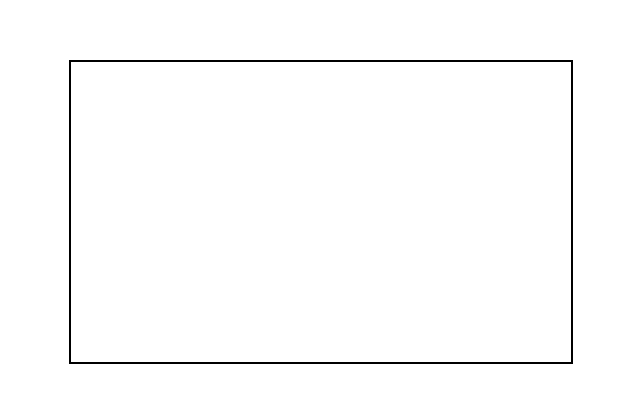
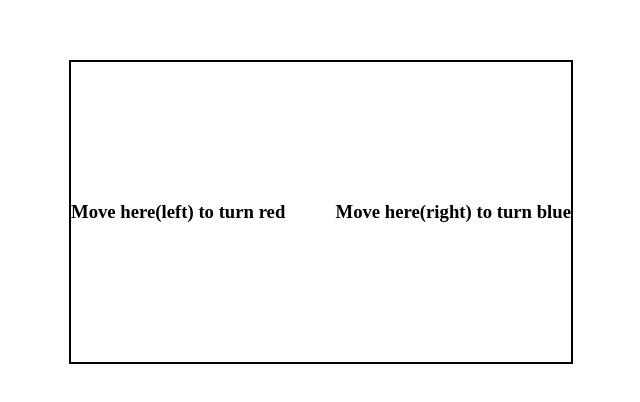
Before and after one commit to vsraju1/JavaScriptProjects, a website: page Project 12(Rectangle Changes)/index.html in a window 1280 px wide. Shown: the part 188-590 px from the top of the page, without its empty margins (319-959 px from the left). Drawn offline with Linux system fonts and the light colour scheme.

Commit message:
Add files via upload

```diff
--- a/Project 12(Rectangle Changes)/index.html
+++ b/Project 12(Rectangle Changes)/index.html
@@ -7,7 +7,11 @@
     <link rel="stylesheet" href="style.css">
 </head>
 <body>
-    <div id="box"></div>
+    <div id="box">
+        <h3>Move here(left) to turn red</h3>
+        <h3>Move here(right) to turn blue</h3>
+
+    </div>
 <script src="./script.js"></script>
 </body>
 </html>
--- a/Project 12(Rectangle Changes)/script.js
+++ b/Project 12(Rectangle Changes)/script.js
@@ -13,9 +13,12 @@ rect.addEventListener("mousemove", (anything)=>{
     if(mouseLocation < position.width/2) {
         // console.log("You are on left side of the rectangle.")
         rect.style.backgroundColor = "red";
+        rect.style.transition = "all 1s"
+
     }
     else if(mouseLocation > position.width/2){
         rect.style.backgroundColor = "blue"
+        rect.style.transition = "all 1s"
     }
 })
 
--- a/Project 12(Rectangle Changes)/style.css
+++ b/Project 12(Rectangle Changes)/style.css
@@ -15,4 +15,7 @@ html, body{
     width: 500px;
     height: 300px;
     border: 2px solid black;
+    display: flex;
+    justify-content: space-between;
+    align-items: center;
 }
```
